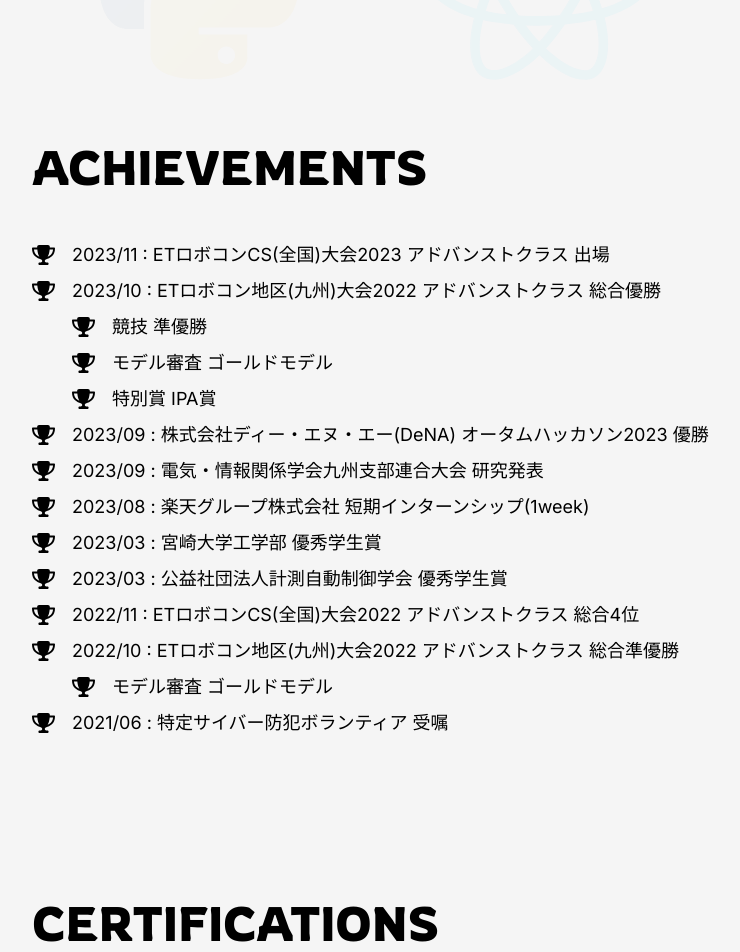
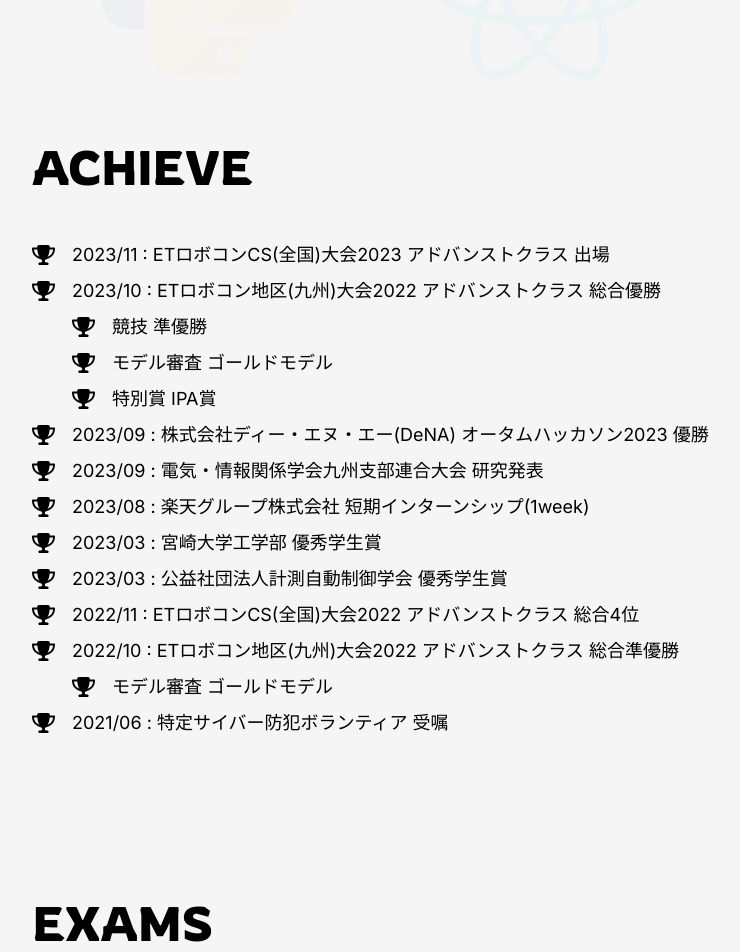
Before and after one commit to KakinokiKanta/about-kakinoki, a Next.js app: page /about in a window 1280 px wide. Shown: the part 680-1632 px from the top of the page, without its empty margins (58-798 px from the left). Built offline with nearby package versions, Linux system fonts and the light colour scheme; a web font is replaced by a local one.

Commit message:
update: SKILLSコンポーネントをレスポンシブ対応に変更

```diff
--- a/src/app/about/_components/Skills/Skills.module.css
+++ b/src/app/about/_components/Skills/Skills.module.css
@@ -17,10 +17,22 @@
   padding: 20px;
 }
 
+.title {
+  display: flex;
+  flex-wrap: wrap;
+}
+
 .parent {
   position: relative;
   aspect-ratio: 1 / 1;
   width: 15%;
+}
+
+.parentSmall {
+  position: relative;
+  aspect-ratio: 1 / 1;
+  width: 0%;
+  margin: 0;
 }
 
 .text {
@@ -51,3 +63,18 @@
   margin: 0;
   margin-right: 10px;
 }
+
+@media (width <= 768px) {
+  .parent {
+    width: 0;
+  }
+
+  .parentSmall {
+    width: 24px;
+    margin-right: 10px;
+  }
+
+  .text {
+    width: 100%;
+  }
+}
--- a/src/app/about/_components/Skills/index.tsx
+++ b/src/app/about/_components/Skills/index.tsx
@@ -29,7 +29,12 @@ export const Skills = (props: SkillsProps) => {
                 </div>
                 <div className={styles.text}>
                   <div className={styles.top}>
-                    <h3 className={styles.h3}>{skill.h3}</h3>
+                    <div className={styles.title}>
+                      <div className={styles.parentSmall}>
+                        <Image src={skill.icon} alt={skill.alt} fill />
+                      </div>
+                      <h3 className={styles.h3}>{skill.h3}</h3>
+                    </div>
                     <p className={styles.years}>{`${skill.years}年目`}</p>
                   </div>
                   <p>{skill.description}</p>
--- a/src/app/about/page.tsx
+++ b/src/app/about/page.tsx
@@ -3,8 +3,8 @@ import { List } from "./_components/List";
 import { Skills } from "./_components/Skills";
 
 const About = () => {
-  const ACHIEVEMENTS = {
-    title: "ACHIEVEMENTS",
+  const ACHIEVE = {
+    title: "ACHIEVE",
     list: [
       "2023/11 : ETロボコンCS(全国)大会2023 アドバンストクラス 出場",
       "2023/10 : ETロボコン地区(九州)大会2022 アドバンストクラス 総合優勝",
@@ -21,8 +21,8 @@ const About = () => {
     ],
   };
 
-  const CERTIFICATIONS = {
-    title: "CERTIFICATIONS",
+  const EXAMS = {
+    title: "EXAMS",
     list: ["基本情報処理技術者", "ITパスポート"],
   };
 
@@ -50,8 +50,8 @@ const About = () => {
   return (
     <main>
       <AboutMe />
-      <List {...ACHIEVEMENTS} isAchieve={true} />
-      <List {...CERTIFICATIONS} isAchieve={false} />
+      <List {...ACHIEVE} isAchieve={true} />
+      <List {...EXAMS} isAchieve={false} />
       <Skills skill={SKILLS} />
     </main>
   );
```
